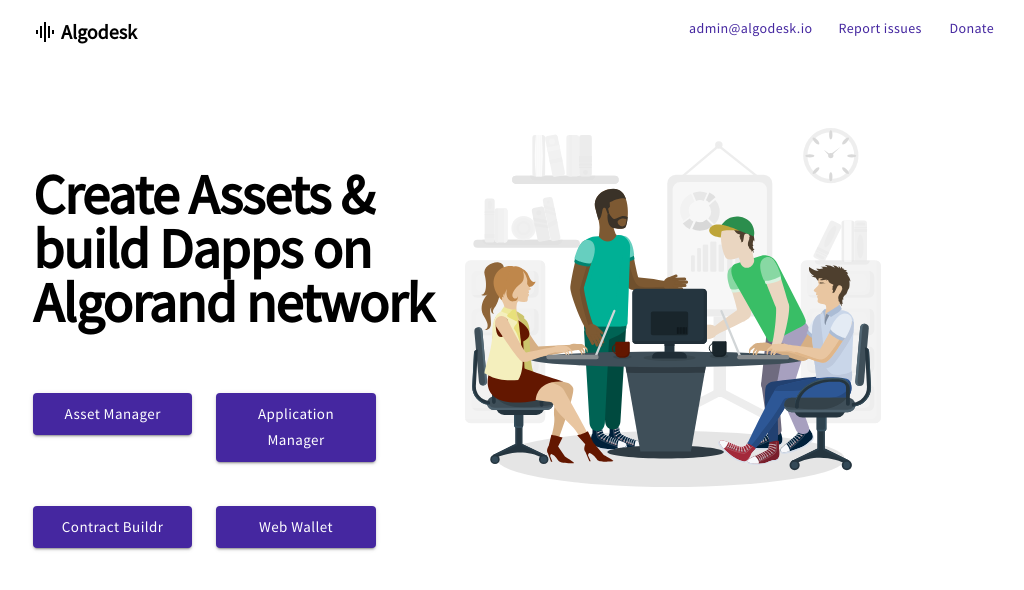
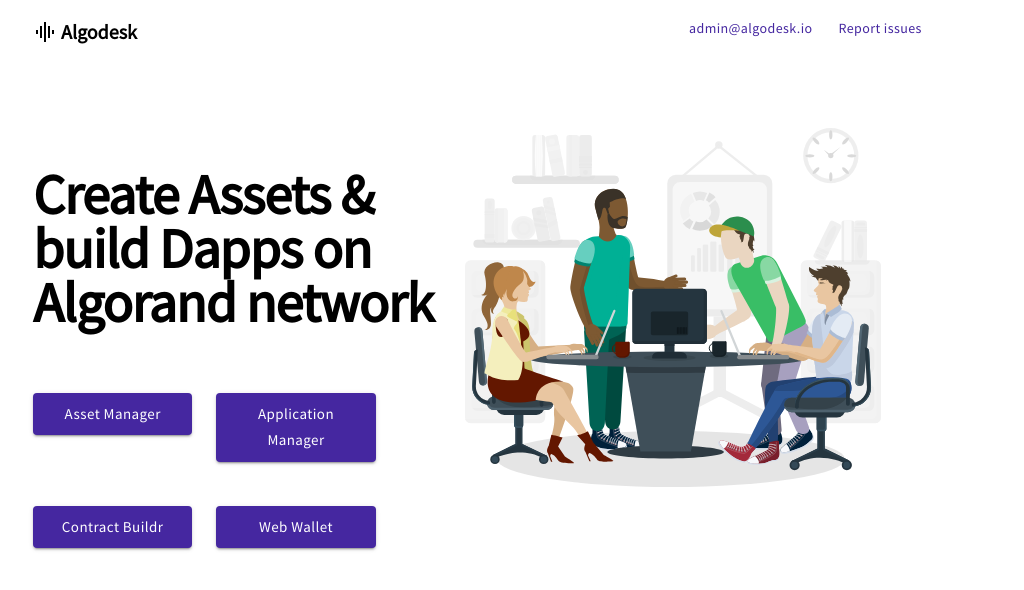
Before and after one commit to algodesk-io/algodesk.io, a React app: page /#/portal/home in a window 1280 px wide. Shown: the top 590 px of the page, without its empty margins (183-1207 px from the left). Built offline with nearby package versions, Linux system fonts and the light colour scheme.

Commit message:
site update

```diff
--- a/src/App/components/Header/header.component.js
+++ b/src/App/components/Header/header.component.js
@@ -100,15 +100,15 @@
                             Report issues
                         </Button>
 
-                        <Button color={"primary"}
-                                style={{marginTop: 10, marginLeft: 10}}
-                                onClick={() => {
-                                    console.log(42342);
-                                    this.setState({...this.state, showDonateModal: true});
-                                }}
-                        >
-                            Donate
-                        </Button>
+                        {/*<Button color={"primary"}*/}
+                        {/*        style={{marginTop: 10, marginLeft: 10}}*/}
+                        {/*        onClick={() => {*/}
+                        {/*            console.log(42342);*/}
+                        {/*            this.setState({...this.state, showDonateModal: true});*/}
+                        {/*        }}*/}
+                        {/*>*/}
+                        {/*    Donate*/}
+                        {/*</Button>*/}
 
                     </Grid>
                 </Grid>
```
Also changed, not shown: website/js/app.bundle.js, 1 other file (tests, documents, lock files or other folders).
